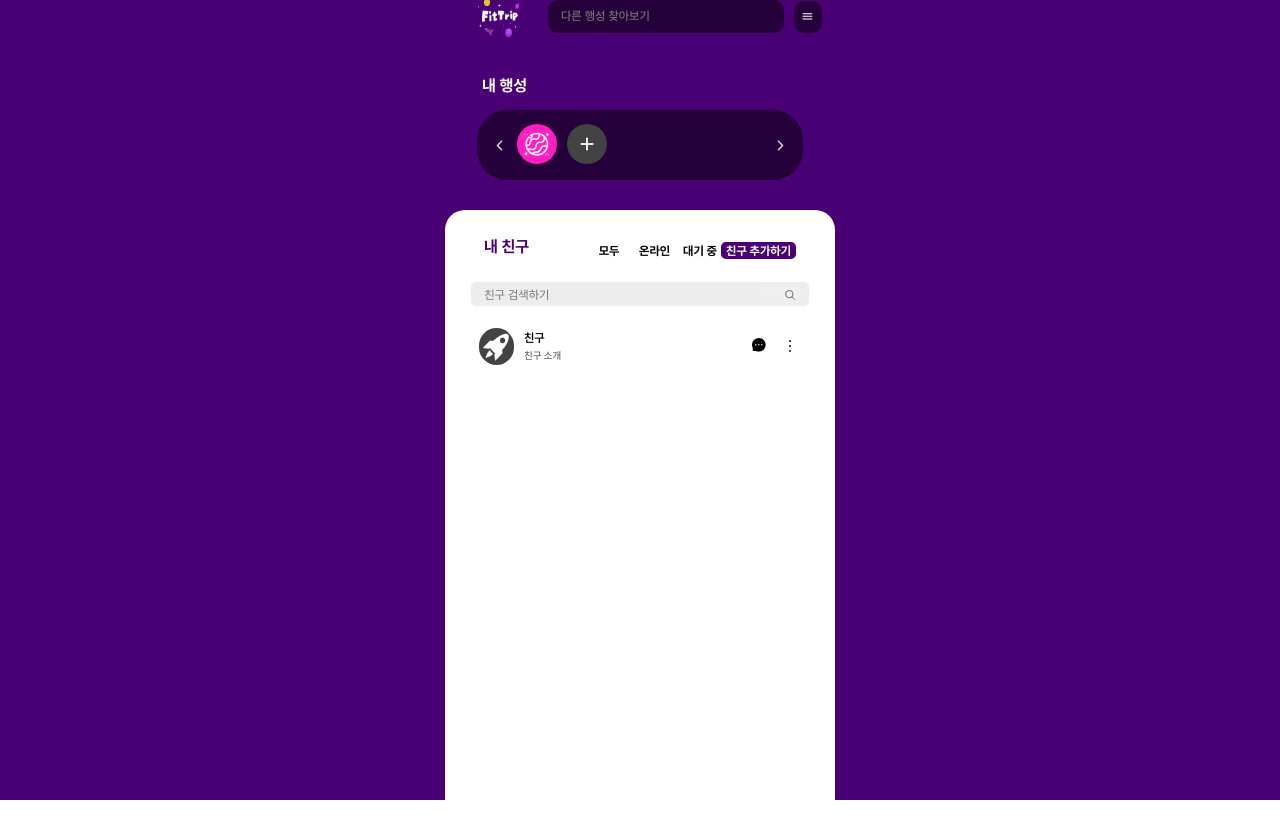
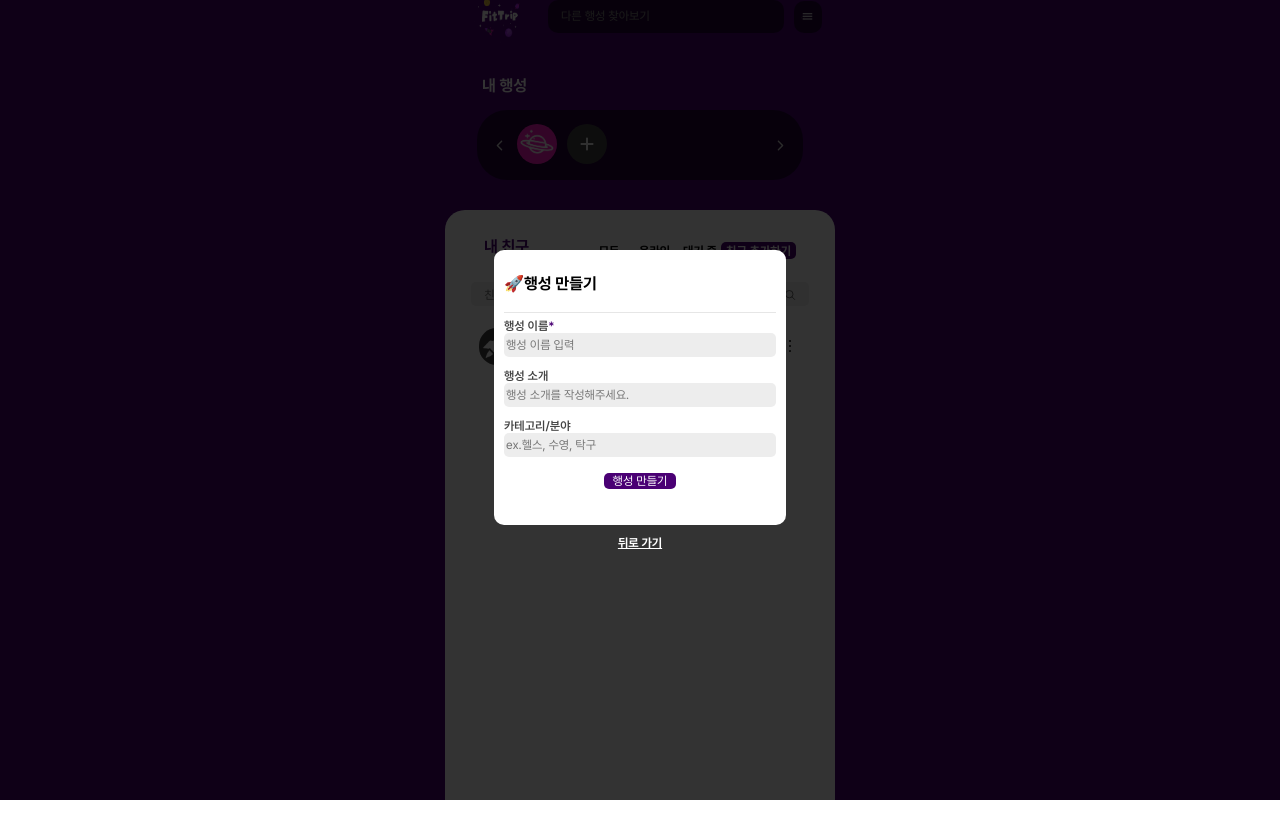
Before and after one commit to hobbytrip/hobbytrip, a React (Vite) app in the folder src/frontend/: page /main in a window 1280 px wide. Both pictures are taken after a click on the button 587 px from the left and 143 px from the top of the page. Shown: the top 838 px of the page. Built offline with nearby package versions, Linux system fonts and the light colour scheme.

Commit message:
[feat] #37 - 서버 생성 컴포넌트 연결

```diff
--- a/src/frontend/src/components/MainView/MyPlanet/MyPlanet.jsx
+++ b/src/frontend/src/components/MainView/MyPlanet/MyPlanet.jsx
@@ -1,8 +1,10 @@
-import { useEffect } from "react";
+import { useEffect, useState } from "react";
 import style from "./MyPlanet.module.css";
 import { IoIosArrowBack, IoIosArrowForward } from "react-icons/io";
 import { FaPlus } from "react-icons/fa6";
+import { AiOutlineClose } from "react-icons/ai";
 import usePlanetIcon from "../../../hooks/usePlanetIcon";
+import CreateServer from "../../Modal/ServerModal/CreateServer/CreateServer";
 
 const Leftbtn = () => {
   return (
@@ -22,9 +24,9 @@ const Rightbtn = () => {
     </button>
   );
 };
-const CreatePlanetbtn = () => {
+const CreatePlanetbtn = ({ onClick }) => {
   return (
-    <button className={style.createPlanet}>
+    <button className={style.createPlanet} onClick={onClick}>
       <FaPlus
         className={style.plusIcon}
         style={{ width: "16px", height: "16px", color: "#EDEDED" }}
@@ -35,9 +37,18 @@ const CreatePlanetbtn = () => {
 
 const MyPlanet = () => {
   const [planetIcon, getRandomPlanetIcon] = usePlanetIcon();
+  const [showCreateServer, setShowCreateServer] = useState(false);
+
   useEffect(() => {
     getRandomPlanetIcon();
   }, [getRandomPlanetIcon]);
+
+  const handleCreateModalClick = () => {
+    setShowCreateServer(true);
+  };
+  const handleCloseModal = () => {
+    setShowCreateServer(false);
+  };
   return (
     <div className={style.wrapper}>
       <h3> 내 행성 </h3>
@@ -46,18 +57,30 @@ const MyPlanet = () => {
         <div className={style.planetList}>
           <div>
             <button className={style.planetThumb}>
-              {" "}
               <img
                 src={planetIcon}
                 className={style.planetIcon}
                 alt="행성이미지"
               />
             </button>
-            <CreatePlanetbtn />
+            <CreatePlanetbtn onClick={handleCreateModalClick} />
           </div>
         </div>
         <Rightbtn />
       </div>
+      {showCreateServer && (
+        <div className={style.createServerModal}>
+          <CreateServer />
+          <button className={style.closeBtn} onClick={handleCloseModal}>
+            {/* <AiOutlineClose
+              style={{ width: "20px", height: "20px", color: "#FFFFFF" }}
+            ,/> */}
+            <h4 style={{ color: "#fff", textDecoration: "underline" }}>
+              뒤로 가기
+            </h4>
+          </button>
+        </div>
+      )}
     </div>
   );
 };
--- a/src/frontend/src/components/MainView/MyPlanet/MyPlanet.module.css
+++ b/src/frontend/src/components/MainView/MyPlanet/MyPlanet.module.css
@@ -7,6 +7,7 @@
   height: 104px;
   padding: 30px 0px;
   gap: 15px;
+  position: relative;
 }
 
 .wrapper h3 {
@@ -89,3 +90,24 @@
   top: 50%;
   transform: translate(-50%, -50%);
 }
+.createServerModal {
+  display: flex;
+  justify-content: center;
+  align-items: center;
+  flex-direction: column;
+  position: fixed;
+  top: 0;
+  left: 0;
+  width: 100%;
+  height: 100%;
+  background: rgba(0, 0, 0, 0.8);
+  z-index: 999;
+}
+
+.createServerModal > * {
+  z-index: 1000; /*오버레이*/
+}
+.closeBtn {
+  background-color: transparent;
+  margin-top: 10px;
+}
--- a/src/frontend/src/components/Modal/ServerModal/CreateServer/CreateServer.jsx
+++ b/src/frontend/src/components/Modal/ServerModal/CreateServer/CreateServer.jsx
@@ -1,9 +1,8 @@
 import s from "./CreateServer.module.css";
-import useUserStore from "../../../../actions/useUserStore";
+// import useUserStore from "../../../../actions/useUserStore";
 import { useState } from "react";
 import { useNavigate } from "react-router-dom";
 // import useAxios from "../../../../utils/instance";
-import { AiOutlineClose } from "react-icons/ai";
 import useServerData from "../../../../hooks/useServerData";
 import axios from "axios";
 
@@ -66,8 +65,7 @@ function CreateServer() {
     <>
       <form className={s.formWrapper} onSubmit={handleSubmit}>
         <div className={s.topFormContainer}>
-          <h3 className={s.titleLabel}>🚀행성 만들기</h3>
-          <AiOutlineClose />
+          <div className={s.titleLabel}>🚀행성 만들기</div>
         </div>
 
         <div className={s.formContainer}>
--- a/src/frontend/src/components/Modal/ServerModal/CreateServer/CreateServer.module.css
+++ b/src/frontend/src/components/Modal/ServerModal/CreateServer/CreateServer.module.css
@@ -9,6 +9,7 @@
   border-radius: 10px;
 }
 .topFormContainer {
+  background-color: white;
   box-sizing: border-box;
   display: flex;
   flex-direction: row;
@@ -26,6 +27,8 @@
 }
 .titleLabel {
   font-weight: bolder;
+  color: #000;
+  margin-bottom: 20px;
 }
 .label {
   color: var(--dark-gray);
@@ -44,3 +47,7 @@
   background-color: var(--main-purple);
   margin: 10px auto;
 }
+.closeBtn {
+  width: 15px;
+  height: 15px;
+}
```
